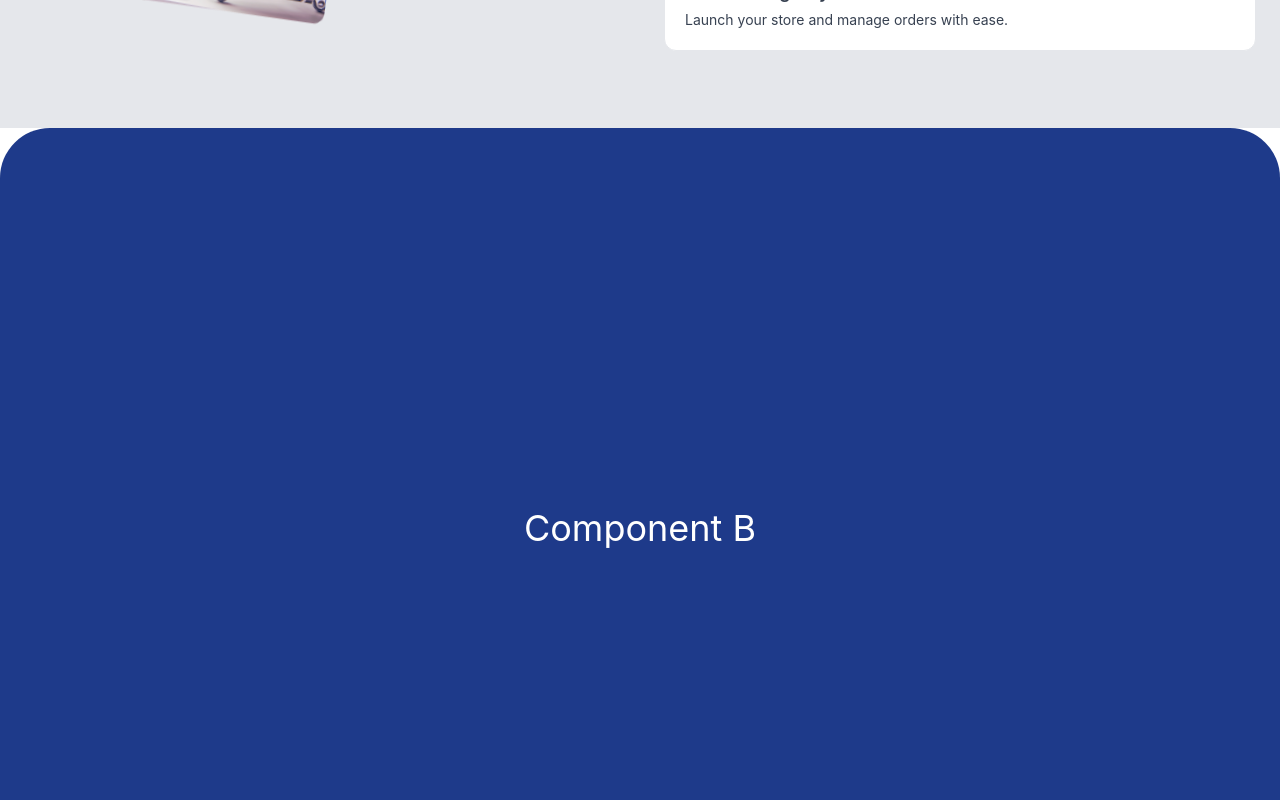
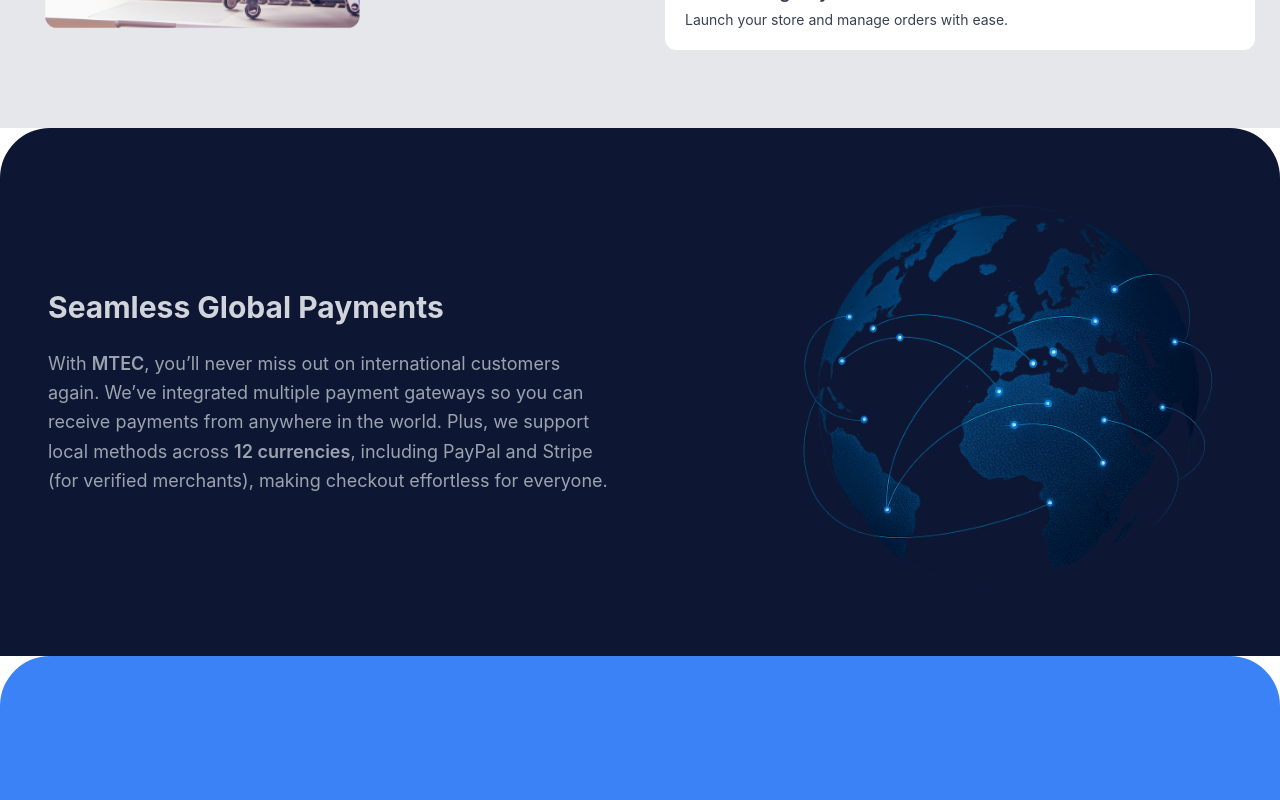
Before and after one commit to sanite1/mtec, a React (Create React App) app: page /home in a window 1280 px wide. Shown: the part 2160-2960 px from the top of the page. Built offline with nearby package versions, Linux system fonts and the light colour scheme.

Commit message:
feat: global payments section

```diff
--- /dev/null
+++ b/src/components/home/GlobalPaymentsSection.tsx
@@ -0,0 +1,37 @@
+// components/FeatureSection.tsx
+
+import React from "react";
+import demoImg from "../../assets/globe.png"; // replace with your image path
+
+export default function GlobalPayments() {
+  return (
+    <section className=" py-10">
+      <div className="max-w-7xl mx-auto px-6 lg:px-12 grid grid-cols-1 lg:grid-cols-2 gap-12 items-center">
+        {/* Left Content */}
+        <div className="space-y-6">
+          <h2 className="text-3xl font-bold text-gray-300">
+            Seamless Global Payments
+          </h2>
+          <p className="text-lg text-gray-400 leading-relaxed">
+            With <span className="font-semibold text-primary">MTEC</span>,
+            you’ll never miss out on international customers again. We’ve
+            integrated multiple payment gateways so you can receive payments
+            from anywhere in the world. Plus, we support local methods across{" "}
+            <span className="font-semibold">12 currencies</span>, including
+            PayPal and Stripe (for verified merchants), making checkout
+            effortless for everyone.
+          </p>
+        </div>
+
+        {/* Right Image */}
+        <div className="flex justify-center lg:justify-end">
+          <img
+            src={demoImg}
+            alt="Global Payments"
+            className="w-full max-w-md rounded-2xl"
+          />
+        </div>
+      </div>
+    </section>
+  );
+}
--- a/src/components/home/ScrollSections.tsx
+++ b/src/components/home/ScrollSections.tsx
@@ -1,3 +1,4 @@
+import GlobalPayments from "./GlobalPaymentsSection";
 import StartupSteps from "./SetupSteps";
 
 // components/ScrollSections.tsx
@@ -10,8 +11,8 @@ export default function ScrollSections() {
       </div>
 
       {/* Section B */}
-      <div className="sticky top-[50px] z-20 min-h-screen bg-[#1E3A8A] flex items-center justify-center text-white text-4xl rounded-t-[50px]">
-        Component B
+      <div className="sticky top-[50px] z-20 bg-[#0d1733] flex items-center justify-center text-white text-4xl rounded-t-[50px]">
+        <GlobalPayments />
       </div>
 
       {/* Section C */}
```
Also changed, not shown: src/assets/globe.png (added).
